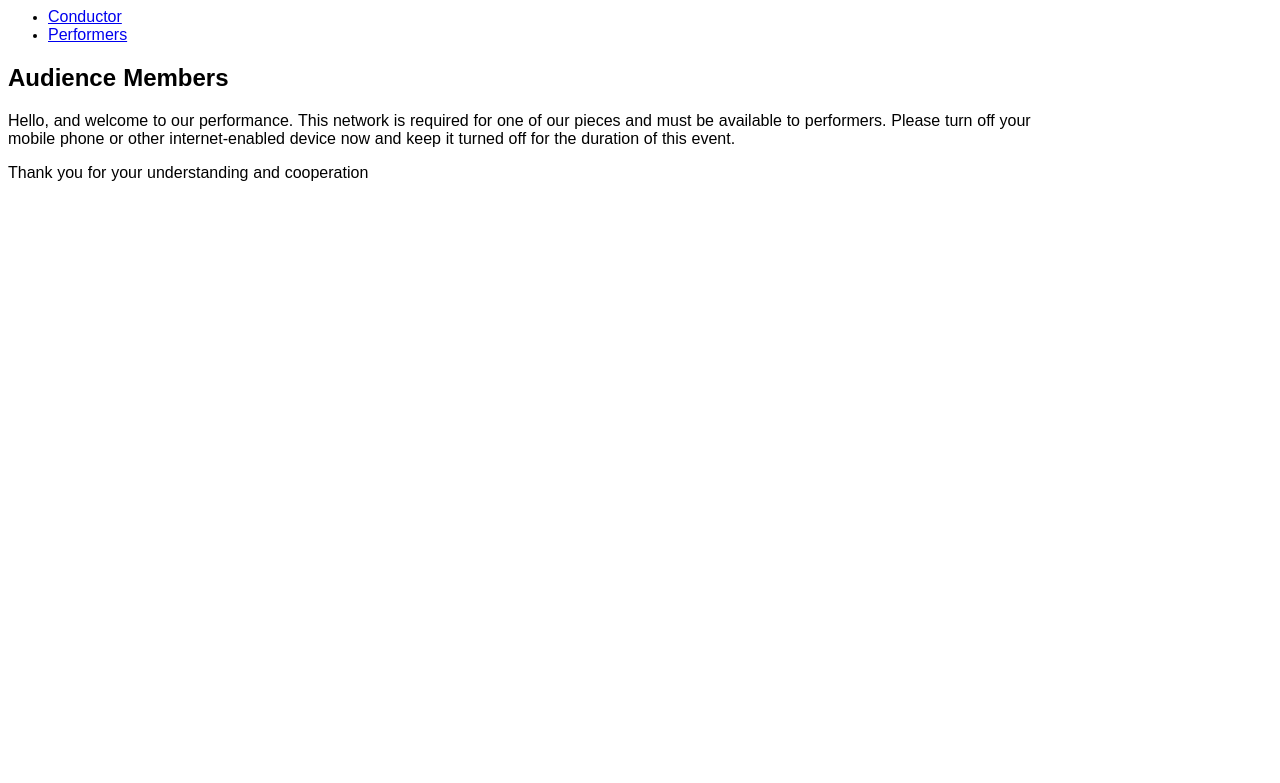
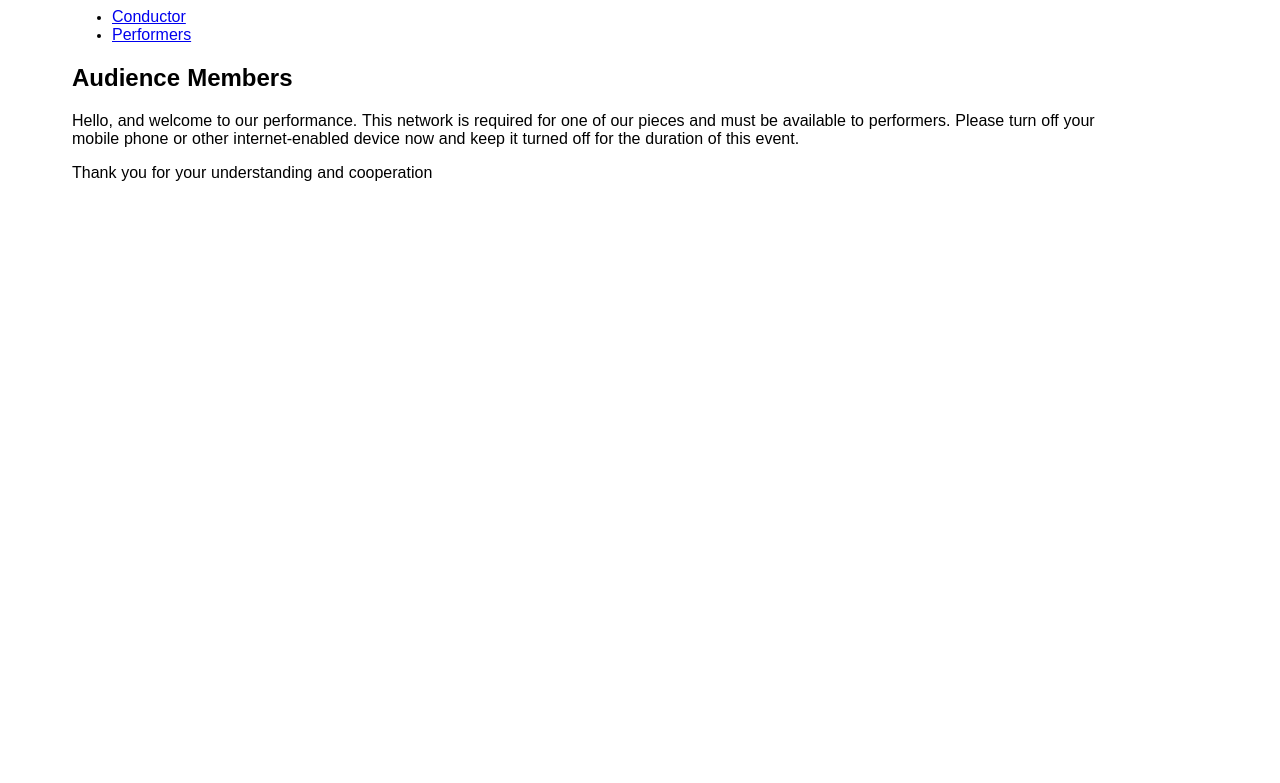
Before and after one commit to celesteh/Immrama, a PHP site: page / in a window 1280 px wide. Shown: the top 783 px of the page. Run offline with PHP 8.4, Linux system fonts and the light colour scheme.

Commit message:
scooting

```diff
--- a/data/style.css
+++ b/data/style.css
@@ -27,6 +27,7 @@ html {
     width: 80%;
     float: center;
     display: block;
+    margin-left: 4.5em;
   }
 
 
```
